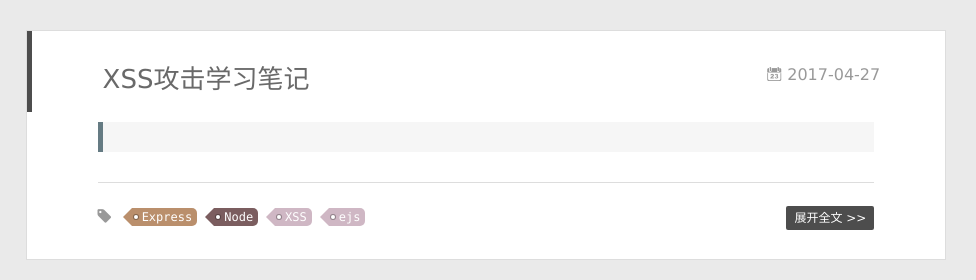
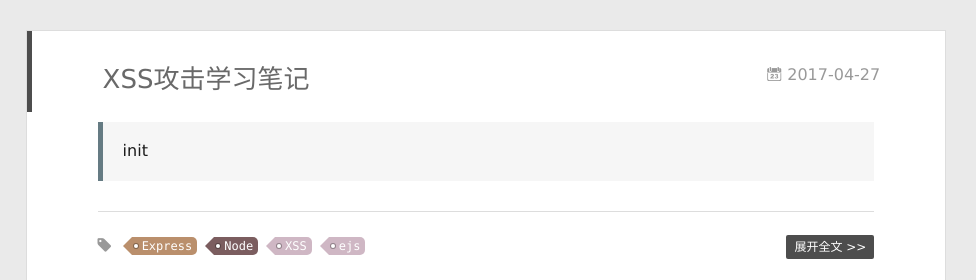
Before and after one commit to LiuJinhuan/LiuJinhuan.github.io, a plain HTML site: page index.html in a window 1280 px wide. Shown: the top 280 px of the page, 304-1280 px from the left. Drawn offline with Linux system fonts and the light colour scheme.

Commit message:
init xss

```diff
--- a/index.html
+++ b/index.html
@@ -155,6 +155,7 @@
     <div class="article-entry" itemprop="articleBody">
 
         <blockquote>
+<p>init</p>
 </blockquote>
 
 
```
